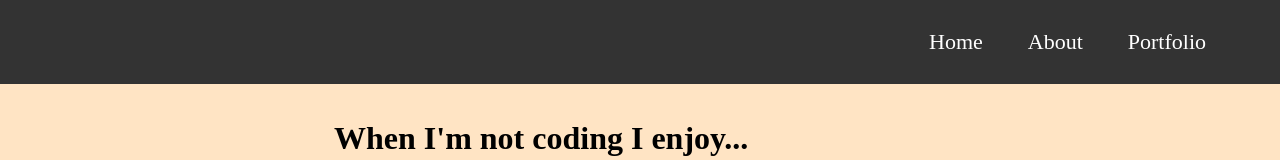
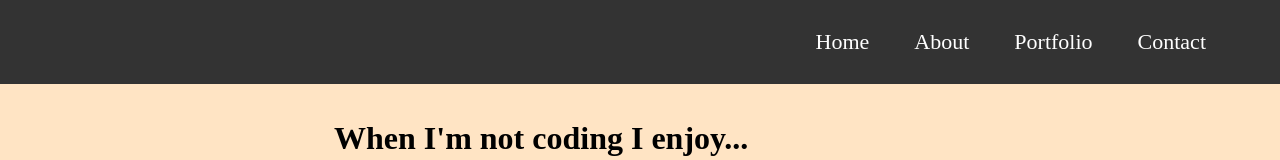
Before and after one commit to Nolleyflip/Personal-Website, a plain HTML site: page code/about.html in a window 1280 px wide. Shown: the top 160 px of the page. Drawn offline with Linux system fonts and the light colour scheme.

Commit message:
pushing what I have saved

```diff
--- a/code/about.html
+++ b/code/about.html
@@ -13,6 +13,7 @@
             <a href="./index.html">Home</a>
             <a href="./about.html">About</a>
             <a href="./portfolio.html">Portfolio</a>
+            <a href="./contact.html">Contact</a>
         </nav>
     </header>
     <main class="main-about">
```
Also changed, not shown: code/index.html (+1 -0 lines), code/portfolio.html (+1 -0 lines), code/stylesheet.css (line endings or trailing spaces).
